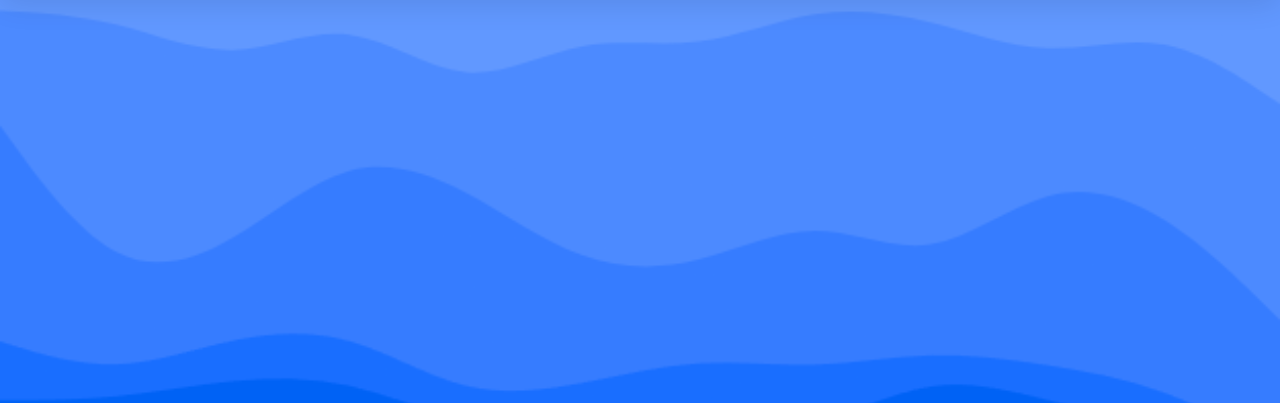
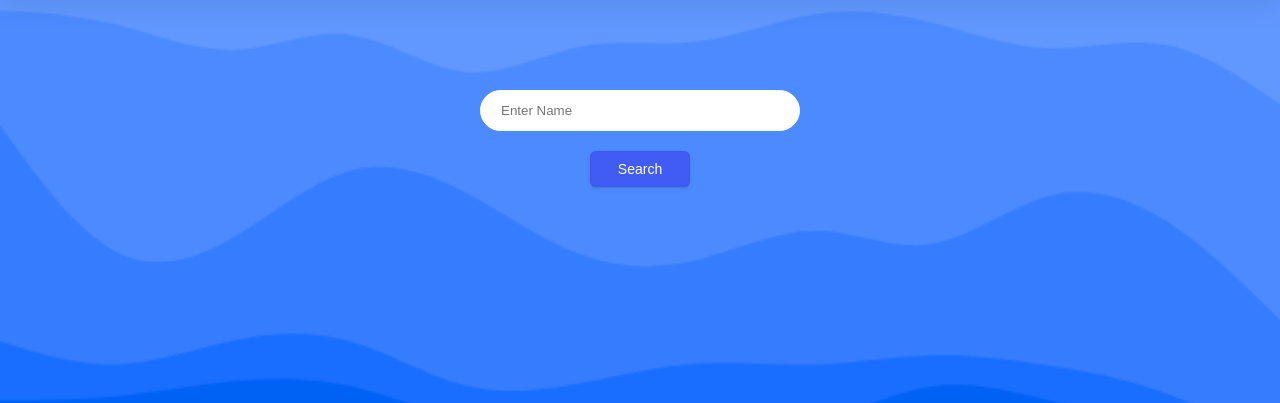
Before and after one commit to arpan-mondal-3000/appForAVA, a Flask app: page /birthday-finder in a window 1280 px wide. Shown: the part 60-463 px from the top of the page. Run offline with Flask 3, Linux system fonts and the light colour scheme; a user stored in the database is signed in.

Commit message:
Added search in birthday finder

```diff
--- /dev/null
+++ b/static/css/birthdayfinder.css
@@ -0,0 +1,12 @@
+.search-btn{
+    width: 100px;
+    margin-top: 20px;
+}
+
+.search{
+    display: flex;
+    flex-direction: column;
+    align-items: center;
+    justify-content: center;
+    margin-top: 50px;
+}
--- a/templates/birthdayfinder.html
+++ b/templates/birthdayfinder.html
@@ -2,6 +2,7 @@
 
 {% block additional_css %}
     <link rel="stylesheet" href="{{ url_for('static', filename='css/home.css') }}">
+    <link rel="stylesheet" href="{{ url_for('static', filename='css/birthdayfinder.css') }}">
 {% endblock %}
 
 {% block body %}
@@ -11,4 +12,10 @@
             <input type = "submit" value = "Logout" class = "button-9">
         </form>
     </div>
+    <div class="search">
+        <form action="">
+            <input type="text" required placeholder="Enter Name">
+            <button class="btn search-btn">Search</button>
+        </form>
+    </div>
 {% endblock %}
```
Also changed, not shown: 2 other files.
